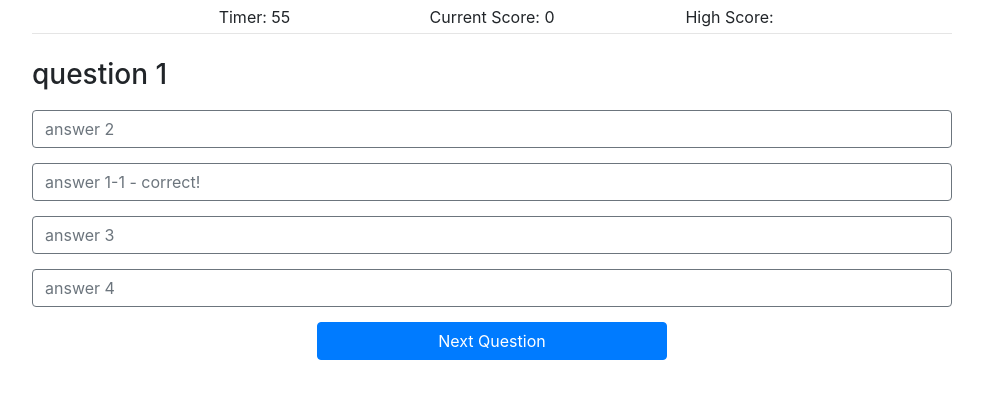
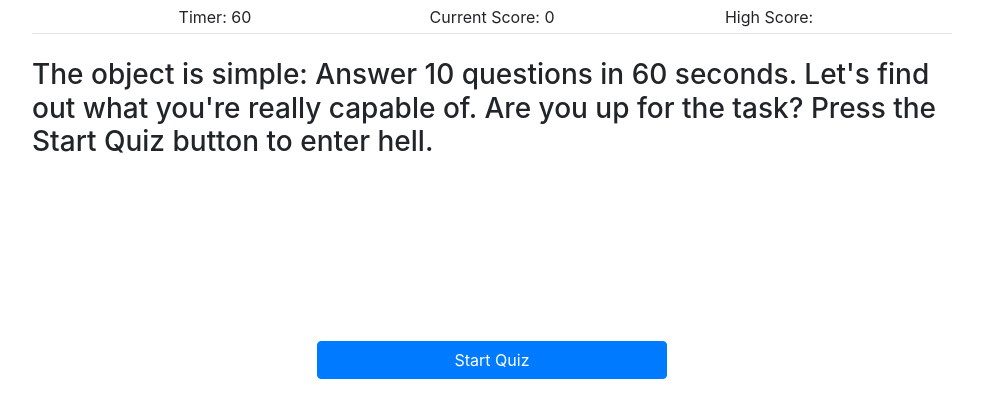
Before and after one commit to jaromplewe/code-quiz, a plain HTML site: page index.html in a window 1280 px wide. Shown: the part 51-468 px from the top of the page, without its empty margins (148-1131 px from the left). Drawn offline with nearby package versions, Linux system fonts and the light colour scheme.

Commit message:
added start screen

```diff
--- a/Assets/javascript/javascript.js
+++ b/Assets/javascript/javascript.js
@@ -1,16 +1,22 @@
 // links to the DOM
 const question = document.getElementById('question');
 const answers = document.getElementsByClassName('multiple-choice');
+const buttons = document.querySelectorAll('button');
 const nextQuestionBtn = document.getElementById('next-question-btn');
 const highScore = document.getElementById('high-score');
 const currentScore = document.getElementById('current-score');
 const timer = document.getElementById('timer');
+const blueButtonCol = document.getElementById('blue-button-col');
+
+// Create elements
+let startButton = document.createElement('div');
 
 // Global vaiables
 let questionNumber;
 let score = 0;
 let timeLeft = 60;
 let answered = false;
+let currentHighScore;
 
 // set an object array for questions and answers
 const questionsAndAnswers = [
@@ -88,6 +94,30 @@ const questionsAndAnswers = [
 ];
 const qAndAShuffled = shuffle(questionsAndAnswers);
 
+// Display Start screen
+function startScreen() {
+    // hide buttons
+    for (let i = 0; i < buttons.length; i++) {
+        buttons[i].classList.add('hide');
+    };
+
+    // Display start text
+    question.textContent = "The object is simple: Answer 10 questions in 60 seconds. Let's find out what you're really capable of. Are you up for the task? Press the Start Quiz button to enter hell.";
+
+    // Create start quiz button
+    startButton.classList.add('btn-primary');
+    startButton.classList.add('btn');
+    startButton.textContent = 'Start Quiz';
+    blueButtonCol.appendChild(startButton)
+
+    console.log(startButton)
+
+    startButton.addEventListener('click', makeStuffHappen);
+
+    return;
+
+}
+
 // Shuffle arrays using the fisher-yates alg.
 function shuffle(array) {
     let newPos,
@@ -103,6 +133,11 @@ function shuffle(array) {
 
 // start the quiz
 function displayQuestions() {
+    // Unhide the buttons
+    for (let i = 0; i < buttons.length; i++) {
+        buttons[i].classList.remove('hide');
+    };
+
 
     // Define Current questionNumber
     if (questionNumber === undefined) {
@@ -192,9 +227,10 @@ function startTimer() {
 }
 
 
-
 // MAKE STUFF HAPPEN
 function makeStuffHappen() {
+    // Hide startButton
+    startButton.classList.add('hide');
 
     // Display the questions on the screen using displayQuestions
     displayQuestions();
@@ -208,7 +244,7 @@ function makeStuffHappen() {
 }
 
 // Original start
-makeStuffHappen();
+startScreen();
 
 // Run the timer
-startTimer();
+// startTimer();
--- a/Assets/style/style.css
+++ b/Assets/style/style.css
@@ -14,3 +14,7 @@
     margin-top: 10px;
     width: 100%;
 }
+
+.hide {
+    visibility: hidden;
+}
--- a/index.html
+++ b/index.html
@@ -16,8 +16,10 @@
         <div class="row justify-content-center">
             <div class="col-sm-10">
                 <div class="row justify-content-center mb-0">
-                    <div id="timer" class="col-sm-3 text-center"></div>
-                    <div id="current-score" class="col-sm-3 text-center">
+                    <div id="timer" class="col-sm-3 text-center">
+                        Timer: 60
+                    </div>
+                    <div id="current-score" class="col-sm-4 text-center">
                         Current Score: 0
                     </div>
                     <div id="high-score" class="col-sm-3 text-center">
@@ -31,7 +33,7 @@
                 <button type="button" class="multiple-choice btn btn-outline-secondary"></button>
                 <button type="button" class="multiple-choice btn btn-outline-secondary"></button>
             </div>
-            <div class="col-sm-4">
+            <div id="blue-button-col" class="col-sm-4">
                 <button id="next-question-btn" class="btn btn-primary" type="submit">Next Question</button>
             </div>
         </div>
```
